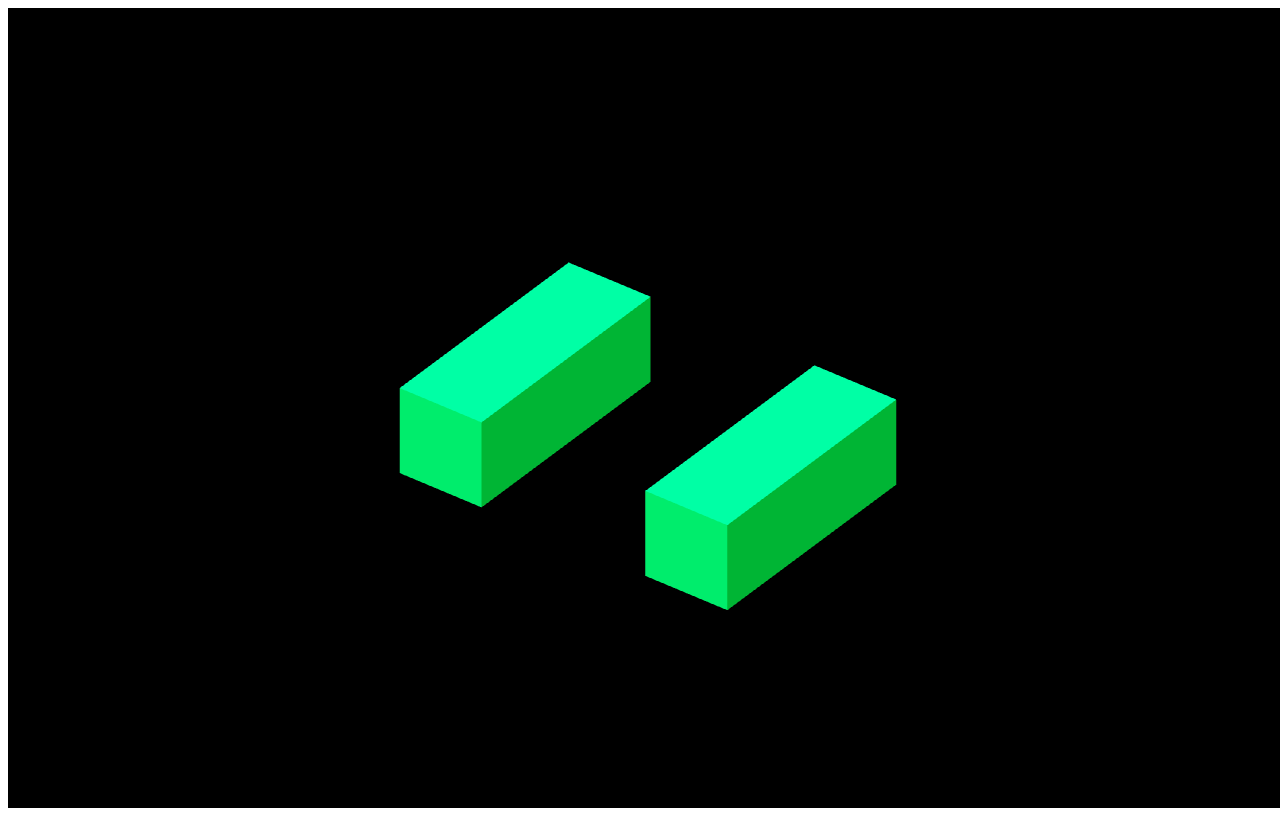
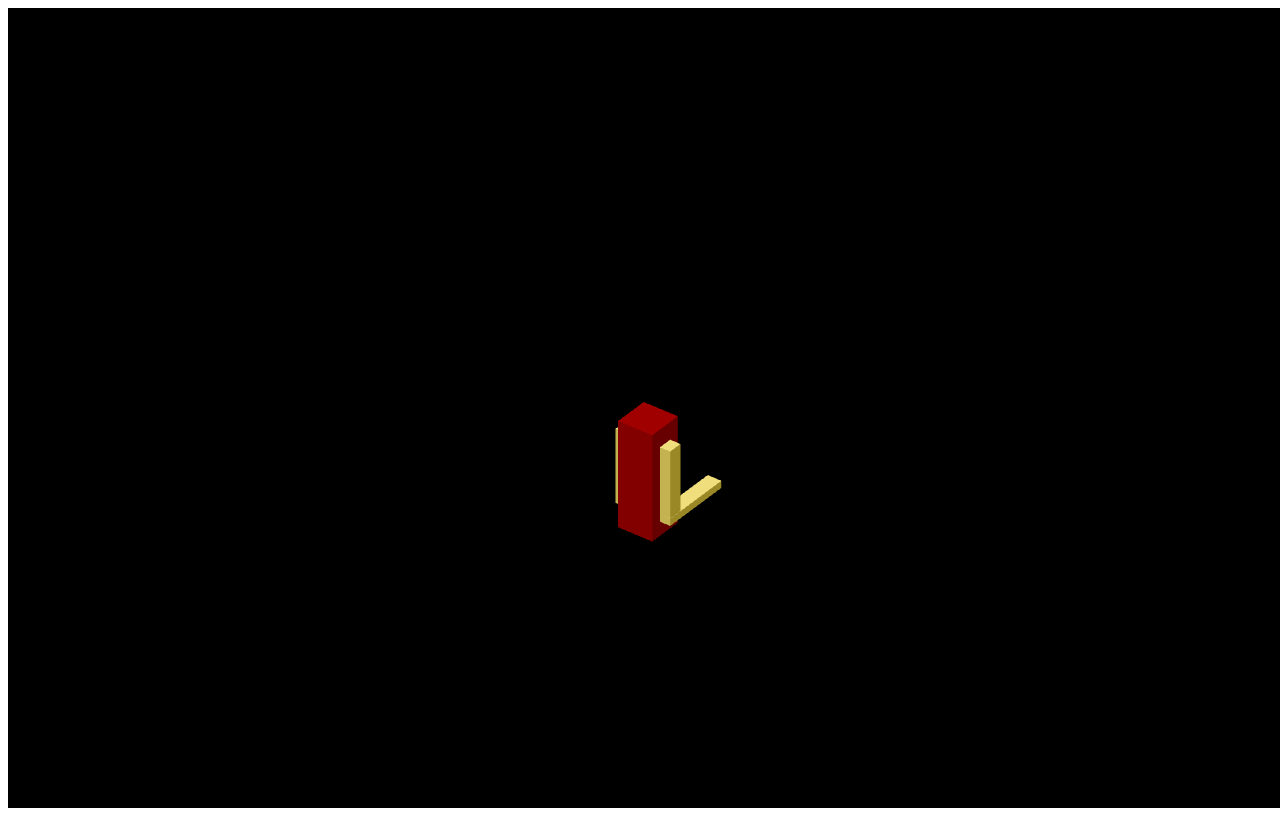
Before and after one commit to JosuAlejandroAl/SystemMulti, a plain HTML site: page WebGL_stuff/robot.html in a window 1280 px wide. Drawn offline with nearby package versions, Linux system fonts and the light colour scheme.

Commit message:
empty robot

```diff
--- a/WebGL_stuff/robot.html
+++ b/WebGL_stuff/robot.html
@@ -12,8 +12,8 @@
     <script>
 		const scene = new THREE.Scene();
 
-const car = createCar();
-scene.add(car);
+const RobotEmptyGroup = createCar();
+scene.add(RobotEmptyGroup);
 
 // Set up lights
 const ambientLight = new THREE.AmbientLight(0xffd700, 0.6);
@@ -55,64 +55,75 @@
 renderer.render(scene, camera);
 
 renderer.setAnimationLoop(() => {
-  car.rotation.y -= 0.01;
+  RobotEmptyGroup.rotation.y -= 0.01;
   renderer.render(scene, camera);
 });
 
 document.body.appendChild(renderer.domElement);
 
+//%%%%%%%%%%%%%%%          	GROUP CREATED ROBOT EMPTY  (Position in X and Y added)     	%%%%%%%%%%%%%%%%%%%%%%%%%%%%%%
+
 function createCar() {
-  const car = new THREE.Group();
 
-  const backWheel = createWheels();
-  backWheel.position.y = 6;
-  backWheel.position.x = -18;
-  car.add(backWheel);
+  const RobotEmptyGroup = new THREE.Group();//Declare the group
 
-  const frontWheel = createWheels();
-  frontWheel.position.y = 6;
-  frontWheel.position.x = 18;
-  car.add(frontWheel);
+  const robotEmptyBody = measureRobotEmptyBody(); //body of robot
+  robotEmptyBody.position.y = 1;
+  robotEmptyBody.position.x = 0;
+  robotEmptyBody.position.z = 0;
+  RobotEmptyGroup.add(robotEmptyBody);
 
-  const main = new THREE.Mesh(
-    new THREE.BoxBufferGeometry(60, 15, 30),
-    new THREE.MeshLambertMaterial({ color: 0xa52523 })
-  );
-//   main.position.y = 12;
-//   car.add(main);
+  const leftArmRobotEmpty = measureRobotArms(); //left arms
+  leftArmRobotEmpty.position.y = 1;
+  leftArmRobotEmpty.position.x = -3;
+  leftArmRobotEmpty.position.z = 0;
+  RobotEmptyGroup.add(leftArmRobotEmpty);
 
-//   const carFrontTexture = getCarFrontTexture();
+  const rightArmRobotEmpty = measureRobotArms(); //rigth arm
+  rightArmRobotEmpty.position.y = 1;
+  rightArmRobotEmpty.position.x = 3;
+  rightArmRobotEmpty.position.z = 0;
+  RobotEmptyGroup.add(rightArmRobotEmpty);
 
-//   const carBackTexture = getCarFrontTexture();
+  const leftLeverRobotEmpty = measureRobotlevers(); //left lever
+  leftLeverRobotEmpty.position.y = -4;
+  leftLeverRobotEmpty.position.x = -3;
+  leftLeverRobotEmpty.position.z = 4;
+  RobotEmptyGroup.add(leftLeverRobotEmpty);
 
-//   const carRightSideTexture = getCarSideTexture();
+  const rightLeverRobotEmpty = measureRobotlevers(); //right lever
+  rightLeverRobotEmpty.position.y = -4;
+  rightLeverRobotEmpty.position.x = 3;
+  rightLeverRobotEmpty.position.z = 4;
+  RobotEmptyGroup.add(rightLeverRobotEmpty);
 
-//   const carLeftSideTexture = getCarSideTexture();
-//   carLeftSideTexture.center = new THREE.Vector2(0.5, 0.5);
-//   carLeftSideTexture.rotation = Math.PI;
-//   carLeftSideTexture.flipY = false;
-
-//   const cabin = new THREE.Mesh(new THREE.BoxBufferGeometry(33, 12, 24), [
-//     new THREE.MeshLambertMaterial({ map: carFrontTexture }),
-//     new THREE.MeshLambertMaterial({ map: carBackTexture }),
-//     new THREE.MeshLambertMaterial({ color:  0x0000ff }), // top
-//     new THREE.MeshLambertMaterial({ color: 0x7a7a7a }), // bottom
-//     new THREE.MeshLambertMaterial({ map: carRightSideTexture }),
-//     new THREE.MeshLambertMaterial({ map: carLeftSideTexture })
-//   ]);
-//   cabin.position.x = -6;
-//   cabin.position.y = 25.5;
-//   car.add(cabin);
-
-  return car;
+  return RobotEmptyGroup;//finish this group
 }
 
-function createWheels() {
-  const geometry = new THREE.BoxBufferGeometry(12, 12, 33);
-  const material = new THREE.MeshLambertMaterial({ color: 0x00ffff });
-  const wheel = new THREE.Mesh(geometry, material);
+//%%%%%%%%%%%%%%%          	MEASURE FUNTIONS OF ROBOT EMPTY       	%%%%%%%%%%%%%%%%%%%%%%%%%%%%%%
+
+function measureRobotEmptyBody() {
+  const geometry = new THREE.BoxBufferGeometry(5, 15, 5);
+  const material = new THREE.MeshLambertMaterial({ color: 0x800000 });
+  const measRoboEmptBody = new THREE.Mesh(geometry, material);
+  return measRoboEmptBody;
+}
+
+function measureRobotArms(){
+	const geometry = new THREE.BoxBufferGeometry(2, 10, 2);
+  	const material = new THREE.MeshLambertMaterial({ color: 0xC0C0C0 });
+  	const wheel = new THREE.Mesh(geometry, material);
   return wheel;
 }
+
+function measureRobotlevers(){
+	const geometry = new THREE.BoxBufferGeometry(2, 1, 10);
+  	const material = new THREE.MeshLambertMaterial({ color: 0xC0C0C0 });
+  	const wheel = new THREE.Mesh(geometry, material);
+  return wheel;
+}
+
+
 
 function getCarFrontTexture() {
   const canvas = document.createElement("canvas");
@@ -145,25 +156,6 @@
   return new THREE.CanvasTexture(canvas);
 }
 
-
-		// 	var scene = new THREE.Scene();
-        // 	scene.background = new THREE.Color(0x2a3b4c);
-
-        // //add camera
-        // 	var camera = new THREE.PerspectiveCamera(75,window.innerWidth/window.innerHeight);
-
-
-		// 	function Car() {
-		// 	const car = new THREE.Group();
-
-		// 	const base = new THREE.Mesh(
-    	// 		new THREE.BoxBufferGeometry(13, 33, 12),
-    	// 		new THREE.MeshLambertMaterial({ color: 0xa52523 })
-		// 	);
-		// 	car.add(base);
-		// 	return car;
-		// }
-
 	</script>
 
 </body>
```
